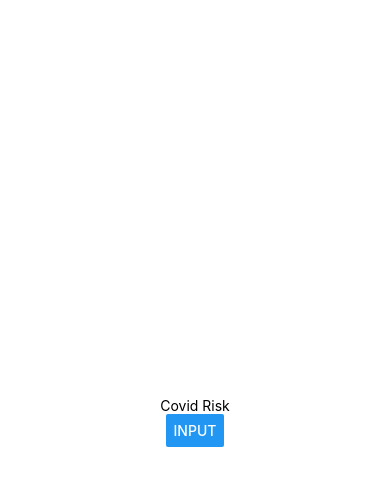
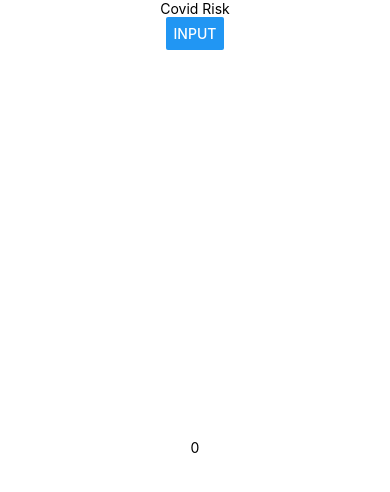
Before and after one commit to ananyaseelam/covidRisk, a React Native app: screen / in a window 390 px wide. Shown: the top 492 px of the page. Built offline with nearby package versions, Linux system fonts and the light colour scheme.

Commit message:
Update App.js

```diff
--- a/App.js
+++ b/App.js
@@ -2,7 +2,7 @@ import React from 'react';
 import { StyleSheet, Text, View, Button, Alert } from 'react-native';
 import {Constants} from 'expo';
 import LocationForm from './LocationForm'
-
+import RiskInput from './RiskInput'
 export default class App extends React.Component {
   state={
     showForm:false
@@ -22,6 +22,7 @@ export default class App extends React.Component {
           title="Input"
           onPress = {this.showForm}
         />
+        <RiskInput/>
       </View>
     );
   }
```
